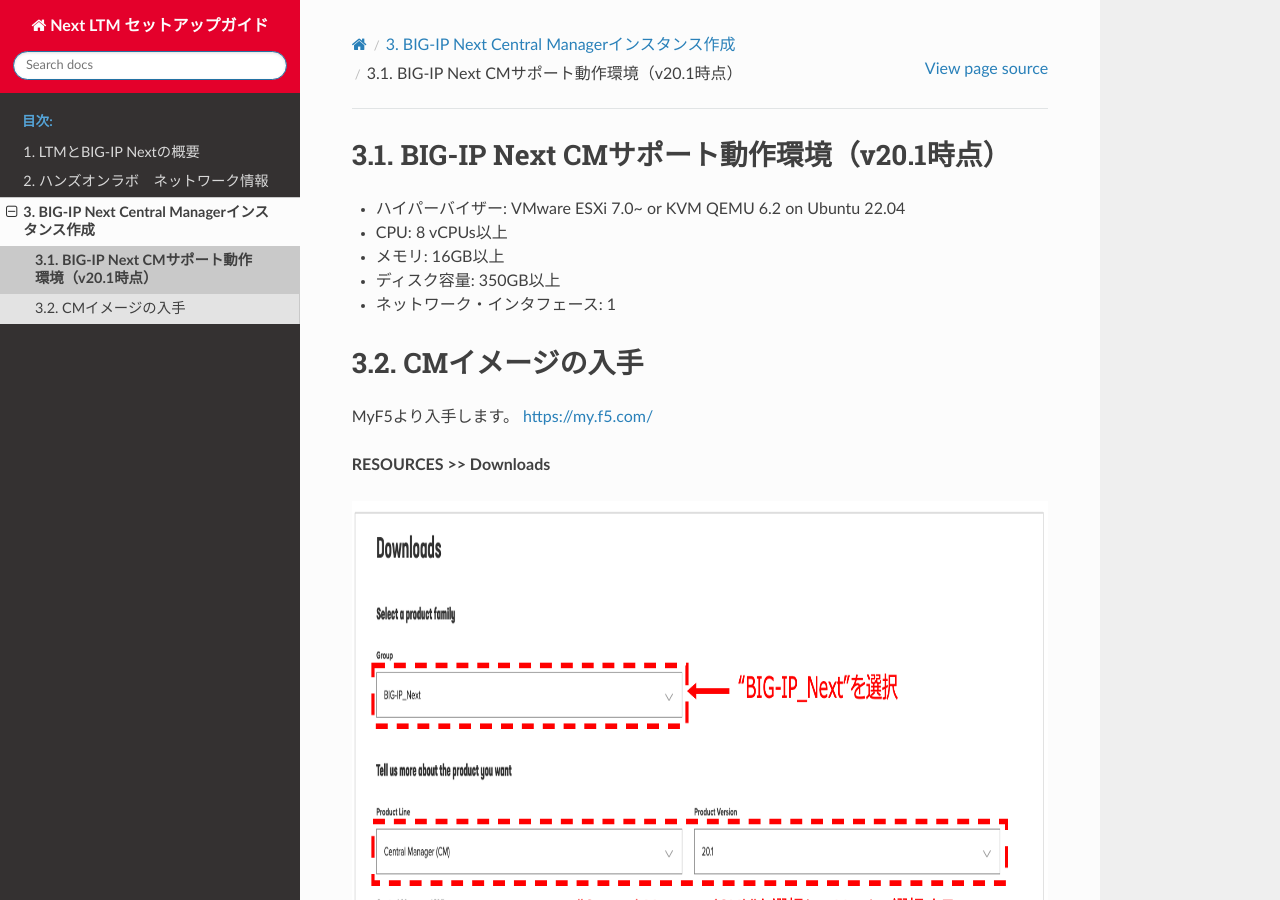
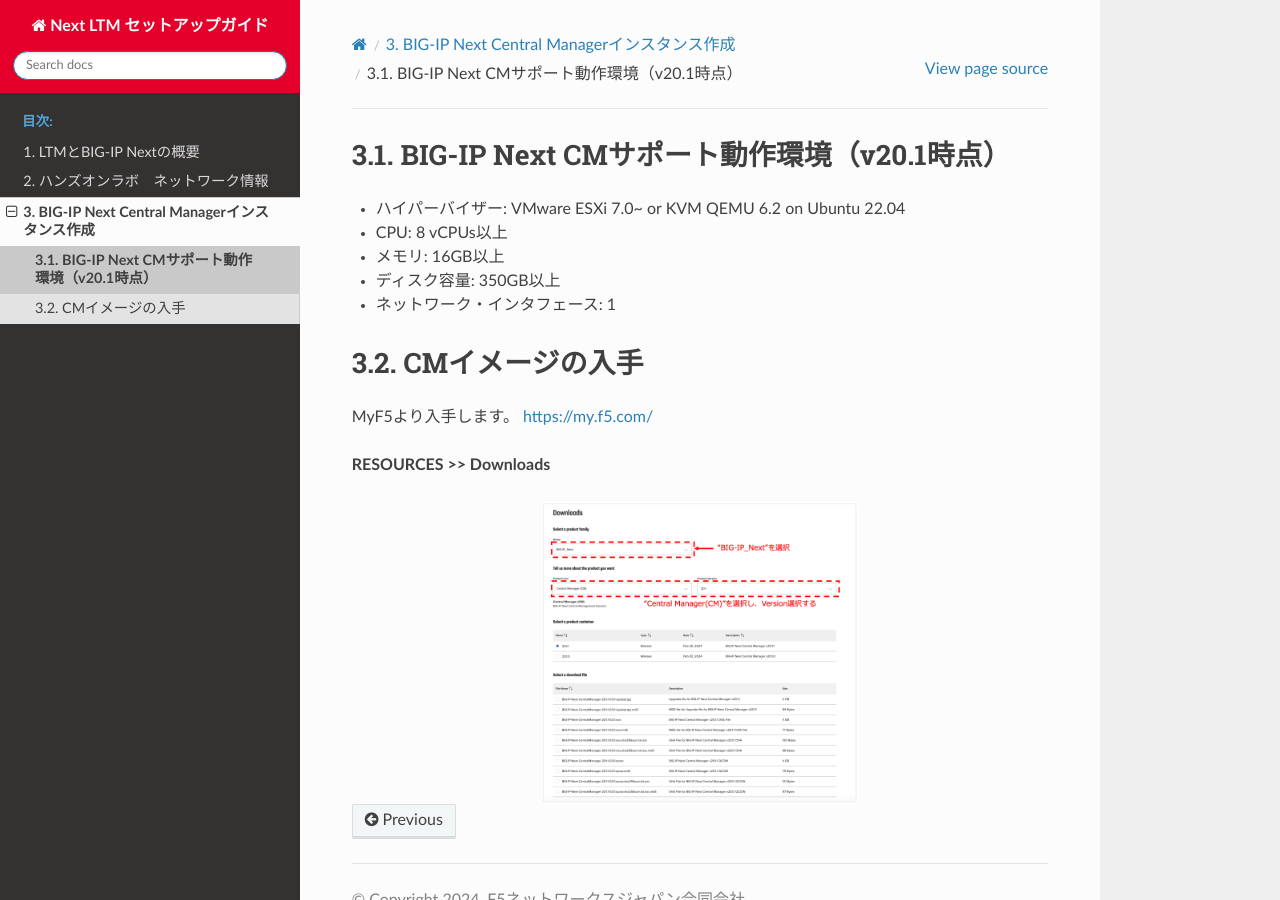
Before and after one commit to BeF5/f5j-easy-setup-next-ltm, a Sphinx documentation site: the page built from docs/content03/module01/module01.rst, in a window 1280 px wide and 900 px high. Built offline with Sphinx 7.4.7 and the Read the Docs theme 2.0.0, drawn with Linux system fonts in a browser that asks for light colours.

Commit message:
Update module01.rst

```diff
--- a/docs/content03/module01/module01.rst
+++ b/docs/content03/module01/module01.rst
@@ -18,5 +18,5 @@ https://my.f5.com/
 
 
 .. figure:: images/c3-m1-1.png
-   :scale: 80%
+   :scale: 20%
    :align: center
```
